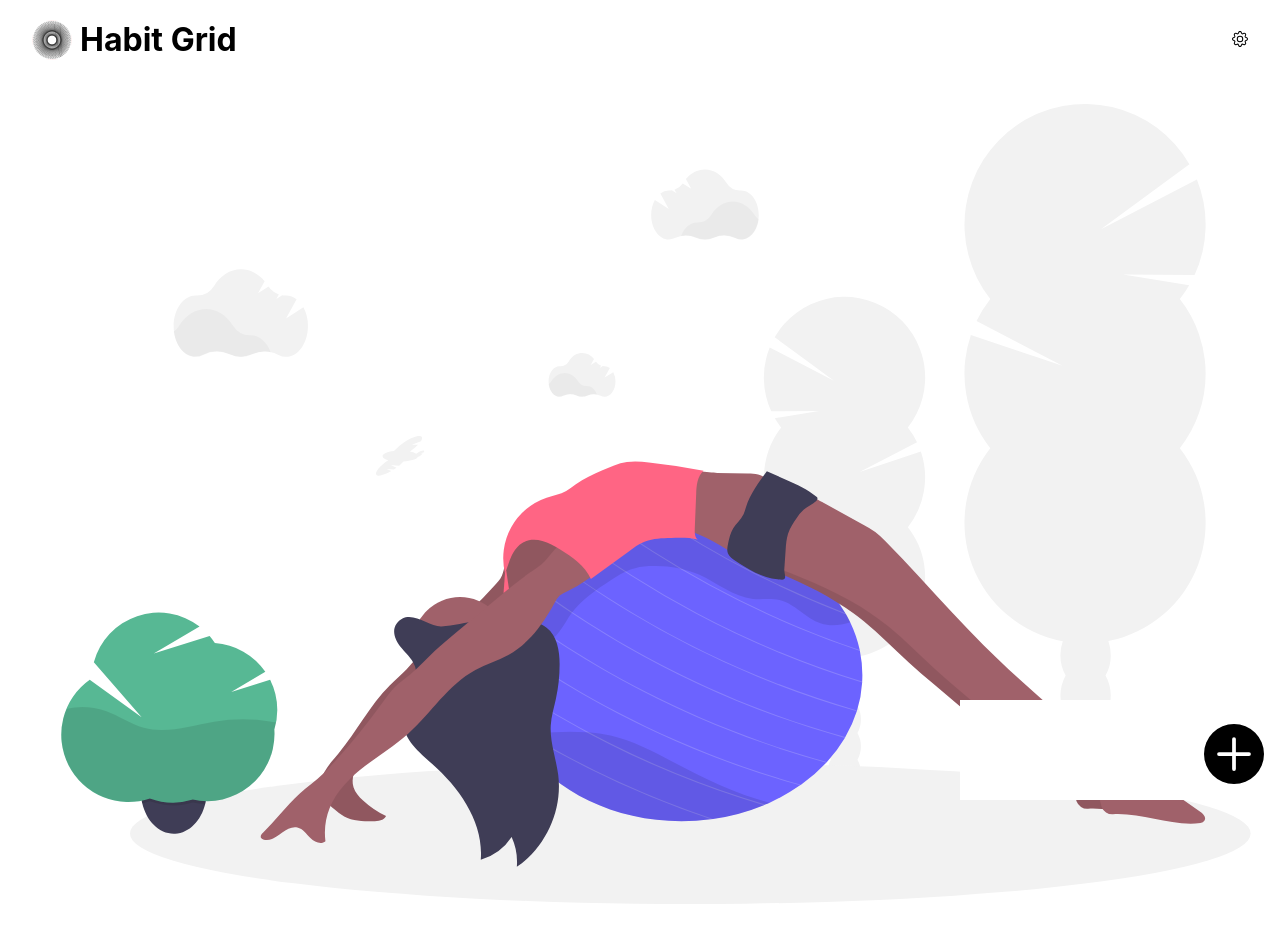
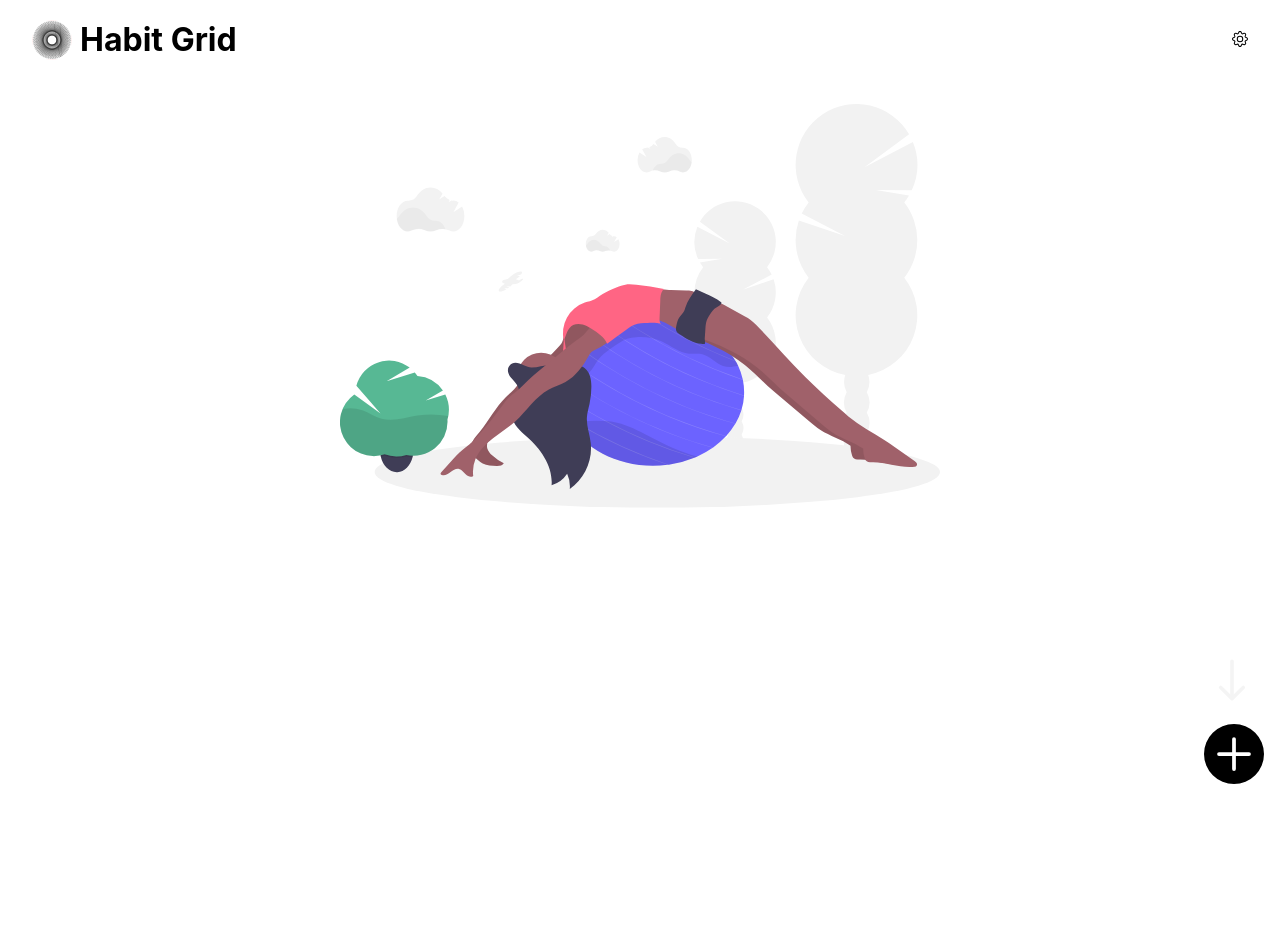
Before and after one commit to teooliver/habit-grid, a React (Create React App) app: page / in a window 1280 px wide. Shown: the top 942 px of the page. After the commit the page ends 800 px from the top, so only its background shows below. Built offline with nearby package versions, Linux system fonts and the light colour scheme.

Commit message:
added ArrowDownIcon as mini tutorial for creating first habit

```diff
--- /dev/null
+++ b/src/components/layout/icons/ArrowDownIcon.tsx
@@ -0,0 +1,29 @@
+import React, { FC } from "react";
+
+interface Props {
+  className?: string;
+}
+
+const ArrowDownIcon: FC<Props> = ({ className }) => {
+  return (
+    <svg
+      width="1em"
+      height="1em"
+      viewBox="0 0 16 16"
+      className={className || "bi-arrow-down"}
+      fill="currentColor"
+      xmlns="http://www.w3.org/2000/svg"
+    >
+      <path
+        fill-rule="evenodd"
+        d="M4.646 9.646a.5.5 0 0 1 .708 0L8 12.293l2.646-2.647a.5.5 0 0 1 .708.708l-3 3a.5.5 0 0 1-.708 0l-3-3a.5.5 0 0 1 0-.708z"
+      />
+      <path
+        fill-rule="evenodd"
+        d="M8 2.5a.5.5 0 0 1 .5.5v9a.5.5 0 0 1-1 0V3a.5.5 0 0 1 .5-.5z"
+      />
+    </svg>
+  );
+};
+
+export default ArrowDownIcon;
--- a/src/components/tracker/HabitForm.tsx
+++ b/src/components/tracker/HabitForm.tsx
@@ -1,12 +1,15 @@
 import React, { FC, useState, useEffect, useRef, useLayoutEffect } from "react";
 import { connect } from "react-redux";
-import { createHabit } from "../../redux/actions/habits";
+import { createHabit, Habit } from "../../redux/actions/habits";
 import PlusCircleIcon from "../layout/icons/PlusCircleIcon";
+import { StoreState } from "../../redux/reducers";
+import ArrowDownIcon from "../layout/icons/ArrowDownIcon";
 
 interface Props {
   createHabit: Function;
+  habits: Habit[];
 }
-const HabitForm: FC<Props> = ({ createHabit }) => {
+const HabitForm: FC<Props> = ({ createHabit, habits }) => {
   const [isOpen, setIsOpen] = useState(false);
   const [habitName, setHabitName] = useState("");
   const [isValid, setIsValid] = useState(true);
@@ -55,6 +58,11 @@ const HabitForm: FC<Props> = ({ createHabit }) => {
 
   return (
     <div ref={habitFormRef} className="HabitForm">
+      {habits.length === 0 && (
+        <div className="arrow-animation-container">
+          <ArrowDownIcon className="arrow-down" />
+        </div>
+      )}
       <div
         onClick={() => {
           setIsOpen(!isOpen);
@@ -94,4 +102,10 @@ const HabitForm: FC<Props> = ({ createHabit }) => {
   );
 };
 
-export default connect(null, { createHabit })(HabitForm);
+const mapStateToProps = ({ habits }: StoreState) => {
+  return {
+    habits,
+  };
+};
+
+export default connect(mapStateToProps, { createHabit })(HabitForm);
--- a/src/styles/_HabitForm.scss
+++ b/src/styles/_HabitForm.scss
@@ -6,6 +6,33 @@
   right: 0;
   width: 320px;
   height: 100px;
+
+  .arrow-animation-container {
+    position: absolute;
+    top: -11rem;
+    right: 1.1rem;
+    width: 60px;
+    height: 120px;
+    margin: 0 auto;
+  }
+
+  .arrow-down {
+    position: relative;
+    width: 60px;
+    height: 120px;
+    animation: mymove 2s infinite;
+  }
+
+  @keyframes mymove {
+    from {
+      top: 0px;
+    }
+    to {
+      top: 100px;
+      opacity: 0;
+    }
+  }
+
   .plus-circle {
     position: absolute;
     bottom: 1rem;
--- a/src/styles/_global.scss
+++ b/src/styles/_global.scss
@@ -22,6 +22,7 @@ h1 {
   position: relative;
   margin-top: 2.5rem;
   margin-left: 1rem;
+  margin-right: 1rem;
 }
 
 .habits-table-container {
@@ -29,6 +30,8 @@ h1 {
 }
 
 .stability-ball {
-  width: 100vw;
-  height: 100vh;
+  width: 100%;
+  max-width: 600px;
+  height: auto;
+  overflow: auto;
 }
```
